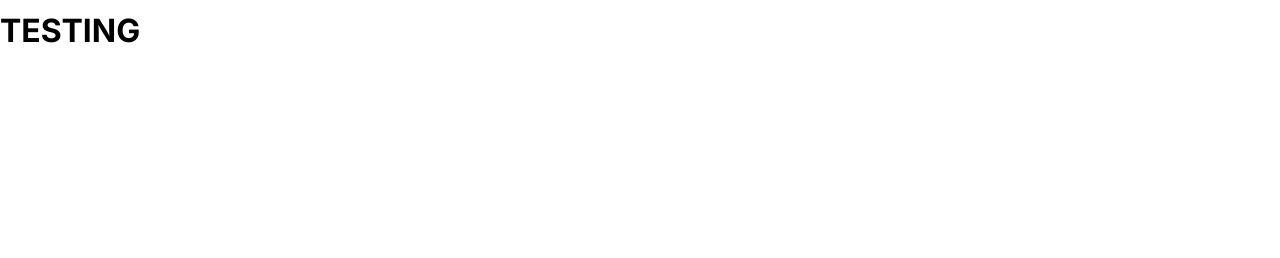
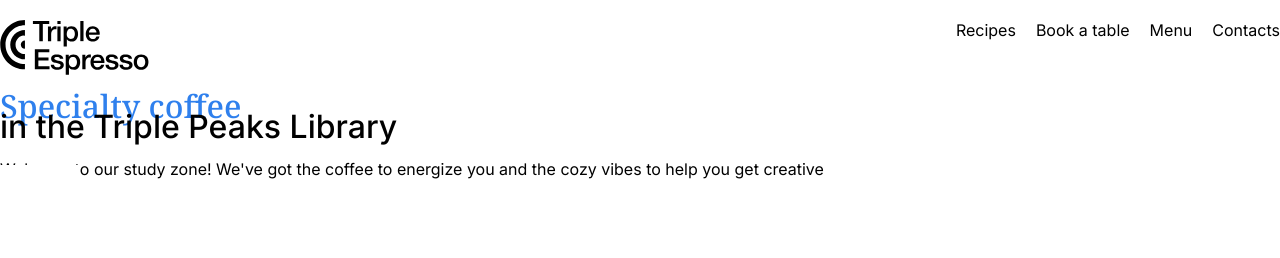
Before and after one commit to aexorn/se_project_coffeeshop, a plain HTML site: page index.html in a window 1280 px wide. Drawn offline with Linux system fonts and the light colour scheme.

Commit message:
logo, header title, nav, header image

```diff
--- a/index.html
+++ b/index.html
@@ -22,9 +22,39 @@
   </head>
   <body>
     <div class="page">
-      <header class="header">
-        <h1 class="header__heading">TESTING</h1>
-      </header>
+      <heading class="heading">
+        <nav class="nav">
+          <img
+            src="./images/logo_coffeeshop_dark.svg"
+            alt="Triple Peaks Library Logo"
+            class="nav__logo"
+          />
+          <ul class="nav__links">
+            <li>
+              <a class="nav__link" href="#recipes">Recipes</a>
+            </li>
+            <li>
+              <a class="nav__link" href="#reservation"
+                >Book&nbsp;a&nbsp;table</a
+              >
+            </li>
+            <li>
+              <a class="nav__link" href="#menu">Menu</a>
+            </li>
+            <li>
+              <a class="nav__link" href="#contact">Contacts</a>
+            </li>
+          </ul>
+        </nav>
+        <h1 class="heading__title">
+          <span class="heading__title_blue">Specialty coffee</span><br />
+          <span class="heading__title_inter"> in the Triple Peaks Library</span>
+        </h1>
+        <p class="heading__title__description">
+          Welcome to our study zone! We've got the coffee to energize you and
+          the cozy vibes to help you get creative
+        </p>
+      </heading>
       <main class="content">
         <section class="recipes" id="recipes"></section>
         <section class="reservation" id="reservation"></section>
--- a/pages/index.css
+++ b/pages/index.css
@@ -6,3 +6,56 @@
   font-size: 16px;
   line-height: 20px;
 }
+
+.heading {
+  padding: 30px 80px 40px;
+  background-color: #ffffff;
+  background-image: ("./images/background_header.svg");
+  background-repeat: no-repeat;
+  background-position: center;
+  background-size: cover;
+}
+
+.nav {
+  display: flex;
+  justify-content: space-between;
+}
+
+.nav__logo {
+  position: relative;
+}
+
+.nav__links {
+  display: flex;
+  padding: 0;
+  margin: 0;
+  gap: 20px;
+  list-style-type: none;
+}
+
+.nav__link {
+  text-decoration: none;
+  color: #000;
+}
+
+.heading__title {
+  font-weight: 500;
+}
+.heading__title_blue {
+  font-family: "noto serif", "Times New Roman", Times, serif;
+  color: #2f80ed;
+}
+
+.heading__description {
+  font-family: "noto serif", "Times New Roman", Times, serif;
+  font-size: large;
+}
+.heading__image {
+  position: absolute;
+}
+
+.heading__footer {
+}
+
+.heading__paragraph {
+}
```
